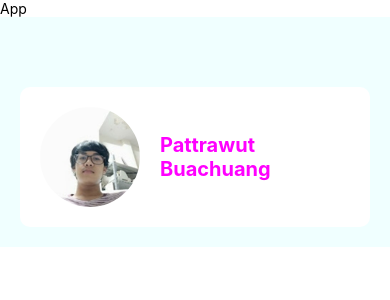
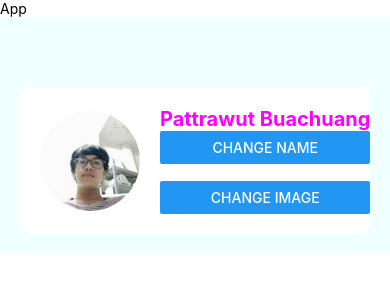
Before and after one commit to Puffer21959/2113110627_ReactNative, a React Native app: screen / in a window 390 px wide. Shown: the top 300 px of the page. Built offline with nearby package versions, Linux system fonts and the light colour scheme.

Commit message:
Practice

```diff
--- a/components/ProfileScreen.tsx
+++ b/components/ProfileScreen.tsx
@@ -1,15 +1,33 @@
-import { StyleSheet, Text, View, Image } from "react-native";
-import React from "react";
+import { Button, Text, View, Image } from "react-native";
+import React, { useState } from "react";
 import styles from "../styles/styles";
 
 const ProfileScreen = (): React.JSX.Element => {
-  const profileImg = require("../assets/pfp.jpg");
+  const [profileImg, setprofileImg] = useState(require("../assets/pfp.jpg"));
+  const [name, setName] = useState("Pattrawut Buachuang");
+  let check = true;
+
+  const handleChangeName = () => {
+    setName(name == "Pattrawut Buachuang" ? "New Name" : "Pattrawut Buachuang");
+  };
+
+  const handleChangeImg = () => {
+    setprofileImg(require("../assets/pfp2.jpg"));
+  };
 
   return (
     <View style={styles.container}>
       <View style={styles.profileContainer}>
         <Image source={profileImg} style={styles.profileImg} />
-        <Text style={styles.profileName}>Pattrawut Buachuang</Text>
+        <View>
+          <Text style={styles.profileName}>{name}</Text>
+
+          <View style={{ minWidth: "50%" }}>
+            <Button title="change name" onPress={handleChangeName} />
+            <Text>{"\n"}</Text>
+            <Button title="change image" onPress={handleChangeImg} />
+          </View>
+        </View>
       </View>
     </View>
   );
--- a/styles/styles.ts
+++ b/styles/styles.ts
@@ -12,6 +12,7 @@ const styles = StyleSheet.create({
       backgroundColor: "white",
       elevation: 5,
       marginTop: 50,
+
     },
 
     profileImg: {
```
Also changed, not shown: App.tsx (+7 -9 lines).
